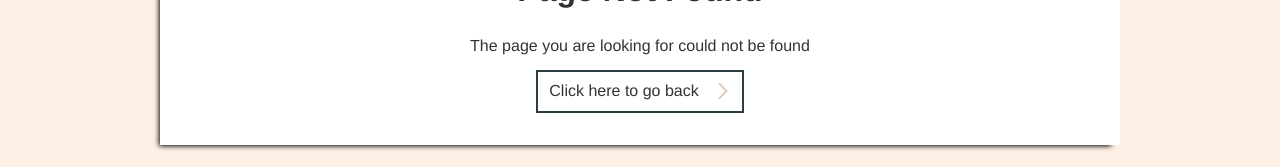
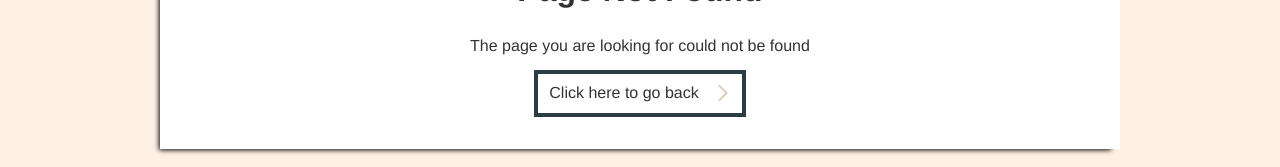
Before and after one commit to magnushirst/personal-site-v2, a React app: page /cv in a window 1280 px wide. Shown: the part 237-404 px from the top of the page. Built offline with nearby package versions, Linux system fonts and the light colour scheme.

Commit message:
Improving link styling on 404 page

```diff
--- a/src/components/pages/notFound/notFound.jsx
+++ b/src/components/pages/notFound/notFound.jsx
@@ -8,7 +8,7 @@ import img from '../../../assets/siren.gif';
 import chevron from '../../../assets/chevron-right.svg';
 
 const LinkWrapper = styled.div`
-  border: 2px solid #2A3D45;
+  border: 4px solid #2A3D45;
   padding: 0.7em;
   margin-top: 1em;
   display: flex;
```
